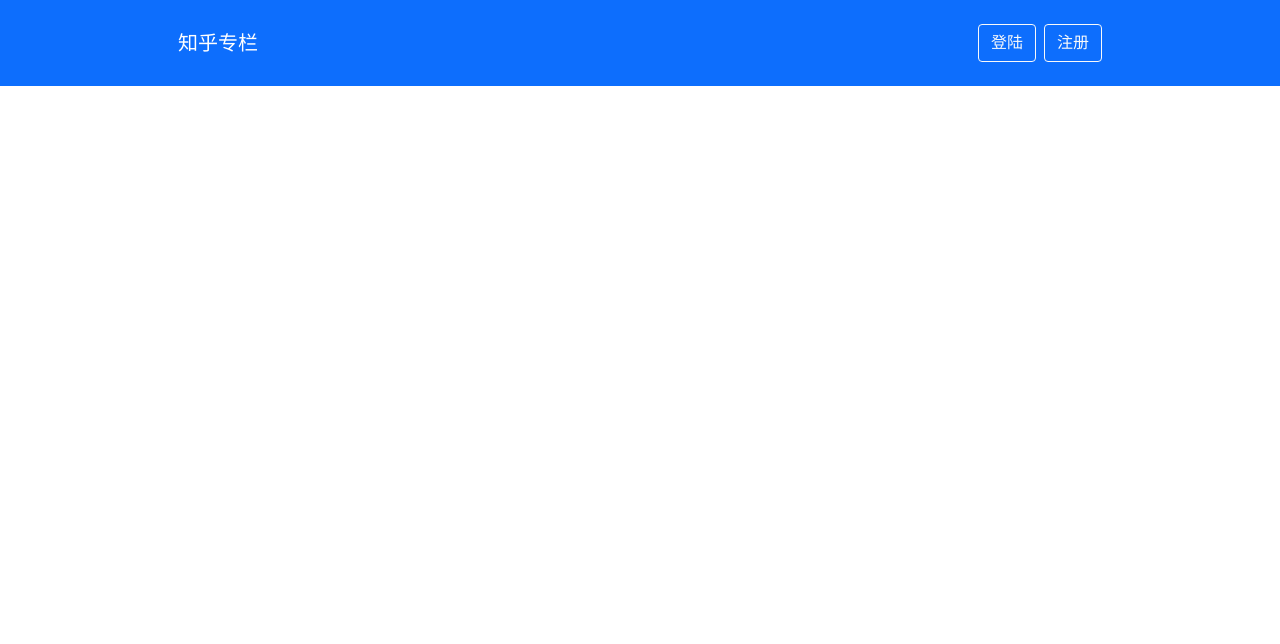
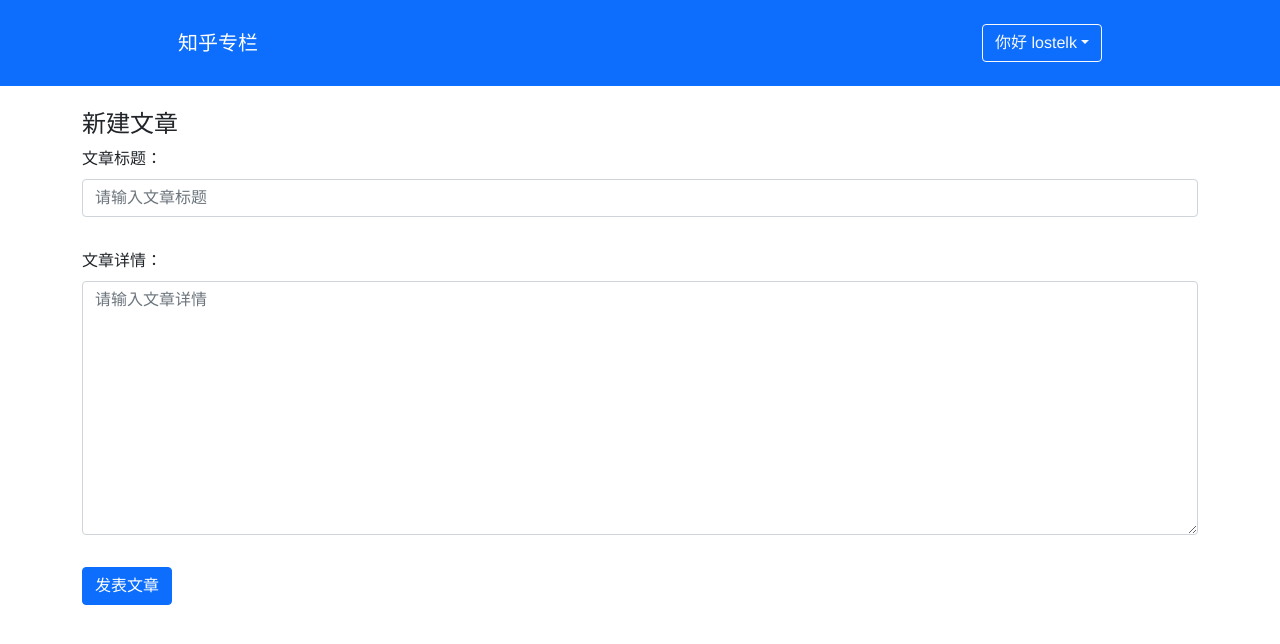
Before and after one commit to 1363944642/zhihu, a Vue app: page /create in a window 1280 px wide. Before the commit this address had no page. Shown: the top 644 px of the page. Built offline with nearby package versions, Linux system fonts and the light colour scheme.

Commit message:
添加新建文章页面

```diff
--- a/src/App.vue
+++ b/src/App.vue
@@ -10,7 +10,7 @@
 import { computed, defineComponent } from 'vue'
 import { useStore } from 'vuex'
 import 'bootstrap/dist/css/bootstrap.min.css'
-import GolbalHeader, { UserProps } from './components/GolbalHeader.vue'
+import GolbalHeader from './components/GolbalHeader.vue'
 
 export default defineComponent({
   name: 'App',
--- a/src/components/GolbalHeader.vue
+++ b/src/components/GolbalHeader.vue
@@ -16,7 +16,9 @@
         <li class="list-inline-item">
           <dropdown :title="`你好 ${user.name}`">
             <dropdown-item>
-              <a href="#" class="dropdown-item">新建文章</a>
+              <router-link to="/create" class="dropdown-item"
+                >新建文章</router-link
+              >
             </dropdown-item>
             <dropdown-item>
               <a href="#" class="dropdown-item">编辑资料</a>
--- a/src/components/ValidateInput.vue
+++ b/src/components/ValidateInput.vue
@@ -1,6 +1,16 @@
 <template>
   <div class="validate-input-container pb-3 position-relative">
     <input
+      v-if="tag !== 'textarea'"
+      class="form-control"
+      :class="{ 'is-invalid': inputRef.error }"
+      :value="inputRef.val"
+      @blur="validateInput"
+      @input="updateValue"
+      v-bind="$attrs"
+    />
+    <textarea
+      v-else
       class="form-control"
       :class="{ 'is-invalid': inputRef.error }"
       :value="inputRef.val"
@@ -20,7 +30,7 @@
 
 <script lang="ts">
 import { defineComponent, reactive, PropType, onMounted } from 'vue'
-import { emitter } from './ValidateFrom.vue'
+import { emitter } from './ValidateForm.vue'
 
 const emailReg = /^[a-zA-Z0-9.!#$%&’*+/=?^_`{|}~-]+@[a-zA-Z0-9-]+(?:\.[a-zA-Z0-9-]+)*$/
 
@@ -31,11 +41,17 @@
 
 export type RulesProp = RuleProp[]
 
+export type TagType = 'input' | 'textarea'
+
 export default defineComponent({
 
   props: {
     rules: Array as PropType<RuleProp>,
-    modelValue: String
+    modelValue: String,
+    tag: {
+      type: String as PropType<TagType>,
+      default: 'input'
+    }
   },
 
   inheritAttrs: false,
--- a/src/router.ts
+++ b/src/router.ts
@@ -2,6 +2,7 @@
 import Home from './views/Home.vue'
 import Login from './views/Login.vue'
 import ColumnDetail from './views/ColumnDetail.vue'
+import CreatePost from './views/CreatePost.vue'
 
 const routes: Array<RouteRecordRaw> = [
   {
@@ -9,13 +10,18 @@
     component: Home
   },
   {
-    path: '/Login',
+    path: '/login',
     component: Login
   },
   {
     path: '/column/:id',
     name: 'column',
     component: ColumnDetail
+  },
+  {
+    path: '/create',
+    name: 'create',
+    component: CreatePost
   }
 ]
 
--- a/src/store.ts
+++ b/src/store.ts
@@ -5,6 +5,7 @@
   isLogin: boolean;
   name?: string;
   id?: number;
+  columnId?: number;
 }
 export interface GlobalDataProps {
   columns: ColumnProps[];
@@ -16,11 +17,14 @@
   state: {
     columns: testData,
     posts: testPosts,
-    user: { isLogin: false }
+    user: { isLogin: true, name: 'lostelk', columnId: 1 }
   },
   mutations: {
     login(state) {
       state.user = { ...state.user, isLogin: true, name: 'mil' }
+    },
+    createPost(state, newPost) {
+      state.posts.push(newPost)
     }
   },
   getters: {
--- /dev/null
+++ b/src/views/CreatePost.vue
@@ -0,0 +1,82 @@
+<template>
+  <div class="create-post-page">
+    <h4>新建文章</h4>
+    <validate-form @form-submit="onFormSubmit">
+      <div class="mb-3">
+        <label class="form-label">文章标题：</label>
+        <validate-input
+          :rules="titleRules"
+          v-model="titleVal"
+          placeholder="请输入文章标题"
+          type="text"
+        />
+      </div>
+      <div class="mb-3">
+        <label class="form-label">文章详情：</label>
+        <validate-input
+          rows="10"
+          tag="textarea"
+          placeholder="请输入文章详情"
+          :rules="contentRules"
+          v-model="contentVal"
+        />
+      </div>
+      <template #submit>
+        <button class="btn btn-primary btn-large">发表文章</button>
+      </template>
+    </validate-form>
+  </div>
+</template>
+
+<script lang="ts">
+import { defineComponent, ref } from 'vue'
+import { useStore } from 'vuex'
+import { useRouter } from 'vue-router'
+import { GlobalDataProps, PostProps } from '../store'
+import ValidateForm from '../components/ValidateForm'
+import ValidateInput from '../components/ValidateInput'
+
+export default defineComponent({
+  name: 'CreatePost',
+  components: {
+    ValidateForm,
+    ValidateInput
+  },
+  setup() {
+    const router = useRouter()
+    const store = useStore<GlobalDataProps>()
+    const titleVal = ref()
+    const titleRules: RulesProp = [
+      { type: 'required', message: '文章标题不能为空' }
+    ]
+    const contentVal = ref()
+    const contentRules: RulesProp = [
+      { type: 'required', message: '文章详情不能为空' }
+    ]
+    const onFormSubmit = (result: boolean) => {
+      if (result) {
+        const { columnId } = store.state.user
+        if (columnId) {
+          const newPost: PostProps = {
+            id: new Date().getTime(),
+            title: titleVal.value,
+            content: contentVal.value,
+            columnId: columnId,
+            createdAt: new Date().toLocaleString()
+          }
+          store.commit('createPost', newPost)
+          router.push({ name: 'column', params: { id: columnId } })
+        }
+      }
+    }
+
+    return {
+      titleRules,
+      contentRules,
+      titleVal,
+      contentVal,
+      onFormSubmit
+    }
+  }
+})
+</script>
--- a/src/views/Home.vue
+++ b/src/views/Home.vue
@@ -7,7 +7,9 @@
           <img src="../assets/callout.svg" alt="callout" class="w-50" />
           <h2 class="font-weight-light">随心写作，自由表达</h2>
           <p>
-            <a href="#" class="btn btn-primary my-2">开始写文章</a>
+            <router-link to="/create" class="btn btn-primary my-2"
+              >开始写文章</router-link
+            >
           </p>
         </div>
       </div>
@@ -21,7 +23,6 @@
 import { useStore } from 'vuex'
 import { GlobalDataProps } from '../store'
 import ColumnList from '../components/ColumnList.vue'
-import component from '*.vue'
 
 export default defineComponent({
   name: 'Home',
--- a/src/views/Login.vue
+++ b/src/views/Login.vue
@@ -31,7 +31,7 @@
 import { useStore } from 'vuex'
 import { useRouter } from 'vue-router'
 import ValidateInput, { RulesProp } from '../components/ValidateInput'
-import validateForm from '../components/ValidateFrom.vue'
+import validateForm from '../components/ValidateForm.vue'
 
 export default defineComponent({
   name: 'Login',
```
Also changed, not shown: src/components/ValidateForm.vue (renamed from src/components/ValidateFrom.vue).
